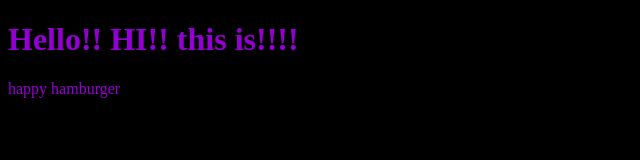
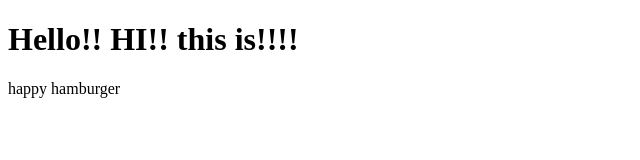
Before and after one commit to muahahahahbullard/muahahahahbullard.github.io, a plain HTML site: page index.html in a window 1280 px wide. Shown: the whole page, without its empty margins (0-640 px from the left). Drawn offline with Linux system fonts and the light colour scheme.

Commit message:
hopwfully works

```diff
--- a/index.html
+++ b/index.html
@@ -4,10 +4,6 @@
         <title>Website fro shkewl</title>
     </head>
     <body>
-        <style>
-            * {background-color: black;
-            color: darkviolet;}
-        </style>
         <h1>Hello!! HI!! this is!!!!</h1>
         <p> happy hamburger</p>
     </body>
```
